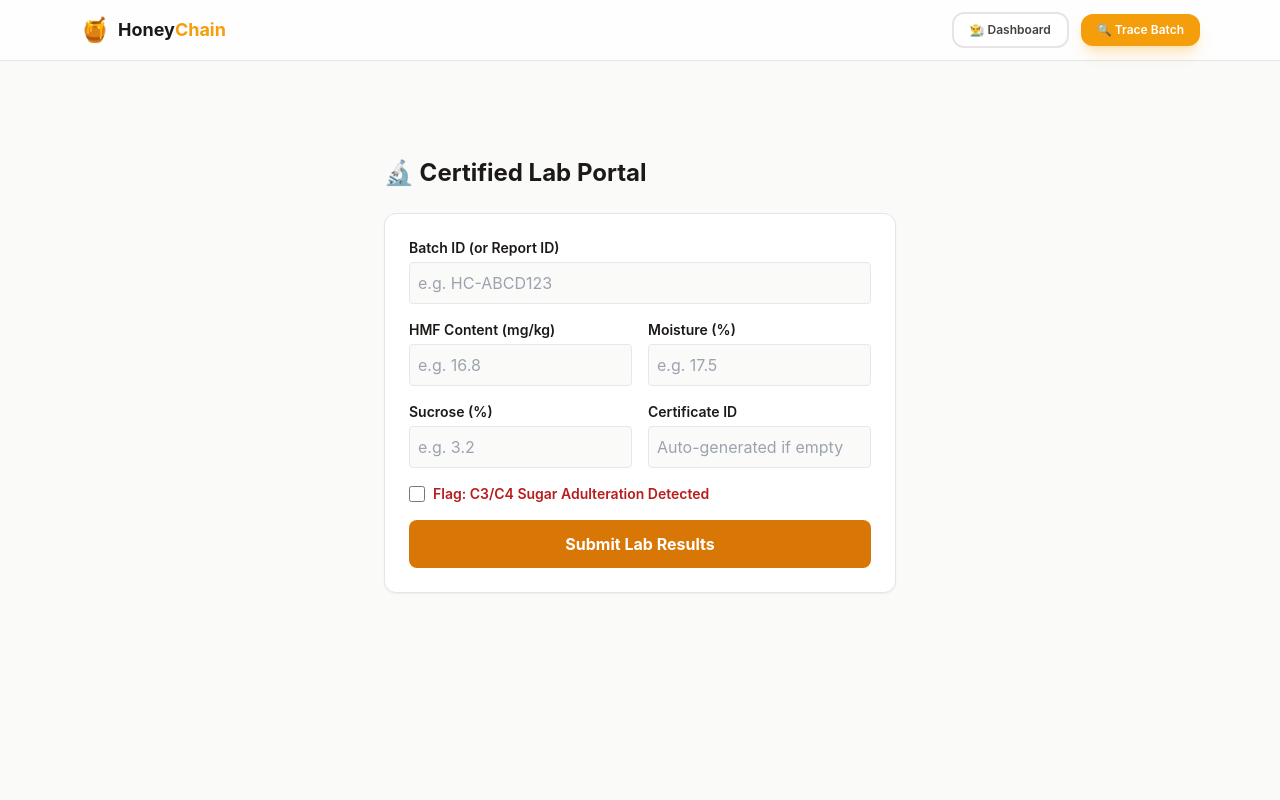
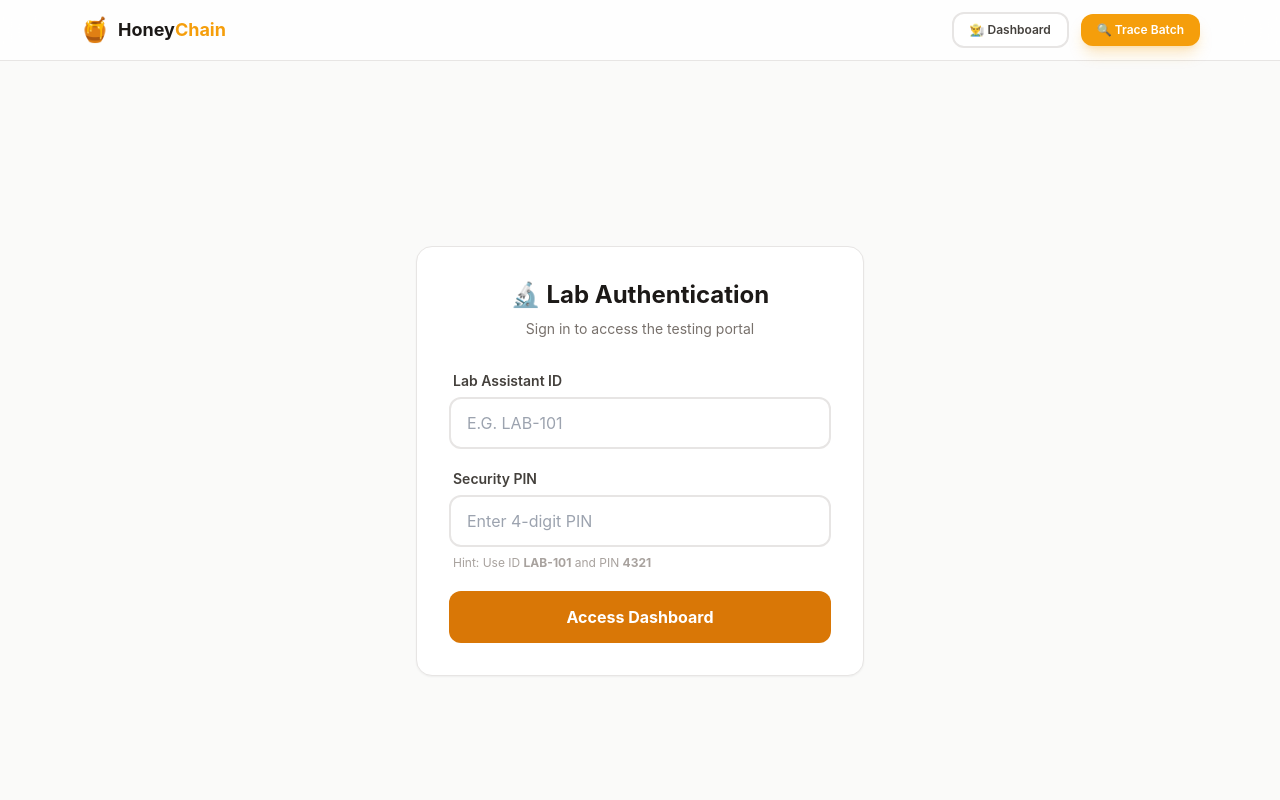
Before and after one commit to Aashusony91/honey-chain, a Next.js app in the folder frontend_ui/: page /lab in a window 1280 px wide. Shown: the top 800 px of the page. Built offline with nearby package versions, Linux system fonts and the light colour scheme; no server answers.

Commit message:
feat(ui): Add Authentication screen to Lab portal

```diff
--- a/frontend_ui/src/app/lab/page.tsx
+++ b/frontend_ui/src/app/lab/page.tsx
@@ -4,6 +4,13 @@ import { useState } from "react";
 import { submitLabResults } from "@/lib/api";
 
 export default function LabPage() {
+  // Login State
+  const [isLoggedIn, setIsLoggedIn] = useState(false);
+  const [labId, setLabId] = useState("");
+  const [pin, setPin] = useState("");
+  const [loginError, setLoginError] = useState("");
+
+  // Dashboard State
   const [batchId, setBatchId] = useState("");
   const [hmf, setHmf] = useState("");
   const [moisture, setMoisture] = useState("");
@@ -12,6 +19,16 @@ export default function LabPage() {
   const [certId, setCertId] = useState("");
   const [status, setStatus] = useState("");
   const [loading, setLoading] = useState(false);
+
+  const handleLogin = (e: React.FormEvent) => {
+    e.preventDefault();
+    if (labId.trim().toUpperCase() === "LAB-101" && pin === "4321") {
+      setIsLoggedIn(true);
+      setLoginError("");
+    } else {
+      setLoginError("Invalid Lab ID or PIN. Please try again.");
+    }
+  };
 
   const handleSubmit = async (e: React.FormEvent) => {
     e.preventDefault();
@@ -33,10 +50,60 @@ export default function LabPage() {
     setLoading(false);
   };
 
+  if (!isLoggedIn) {
+    return (
+      <main className="min-h-screen bg-stone-50 flex items-center justify-center p-6 font-sans text-stone-900">
+        <div className="w-full max-w-md bg-white p-8 rounded-2xl shadow-sm border border-stone-200">
+          <div className="text-center mb-8">
+            <h1 className="text-2xl font-bold">🔬 Lab Authentication</h1>
+            <p className="text-sm text-stone-500 mt-2">Sign in to access the testing portal</p>
+          </div>
+
+          <form onSubmit={handleLogin} className="space-y-5">
+            {loginError && (
+              <div className="p-3 text-sm text-red-700 bg-red-50 border border-red-200 rounded-xl">
+                {loginError}
+              </div>
+            )}
+            <div>
+              <label className="block text-sm font-semibold text-stone-700 mb-1.5 ml-1">Lab Assistant ID</label>
+              <input
+                type="text"
+                required
+                value={labId}
+                onChange={e => setLabId(e.target.value)}
+                placeholder="e.g. LAB-101"
+                className="w-full px-4 py-3 bg-white border-2 border-stone-200 rounded-xl uppercase"
+              />
+            </div>
+            <div>
+              <label className="block text-sm font-semibold text-stone-700 mb-1.5 ml-1">Security PIN</label>
+              <input
+                type="password"
+                required
+                value={pin}
+                onChange={e => setPin(e.target.value)}
+                placeholder="Enter 4-digit PIN"
+                className="w-full px-4 py-3 bg-white border-2 border-stone-200 rounded-xl"
+              />
+              <p className="text-xs text-stone-400 ml-1 mt-2">Hint: Use ID <strong>LAB-101</strong> and PIN <strong>4321</strong></p>
+            </div>
+            <button type="submit" className="w-full bg-honey-600 text-white font-bold py-3.5 rounded-xl hover:bg-honey-700 transition-colors">
+              Access Dashboard
+            </button>
+          </form>
+        </div>
+      </main>
+    );
+  }
+
   return (
     <main className="min-h-screen bg-stone-50 p-6 pt-24 font-sans text-stone-900">
       <div className="mx-auto max-w-lg">
-        <h1 className="text-2xl font-bold mb-6">🔬 Certified Lab Portal</h1>
+        <div className="flex items-center justify-between mb-6">
+          <h1 className="text-2xl font-bold">🔬 Certified Lab Portal</h1>
+          <button onClick={() => setIsLoggedIn(false)} className="text-sm text-stone-500 hover:text-stone-700">Logout</button>
+        </div>
 
         <form onSubmit={handleSubmit} className="bg-white p-6 rounded-xl shadow-sm border border-stone-200 space-y-4">
           <div>
```
